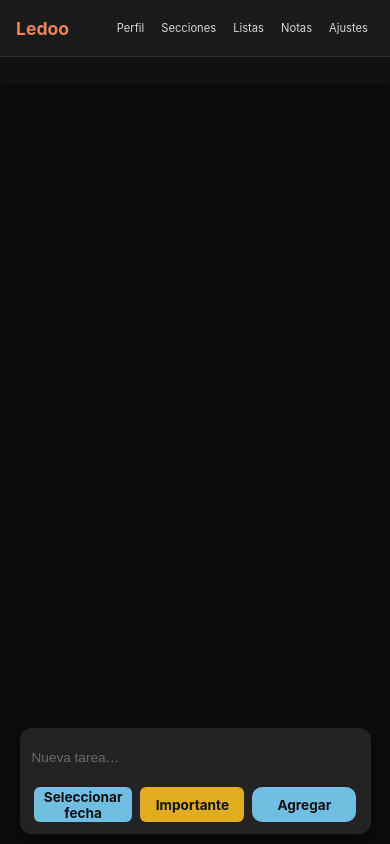
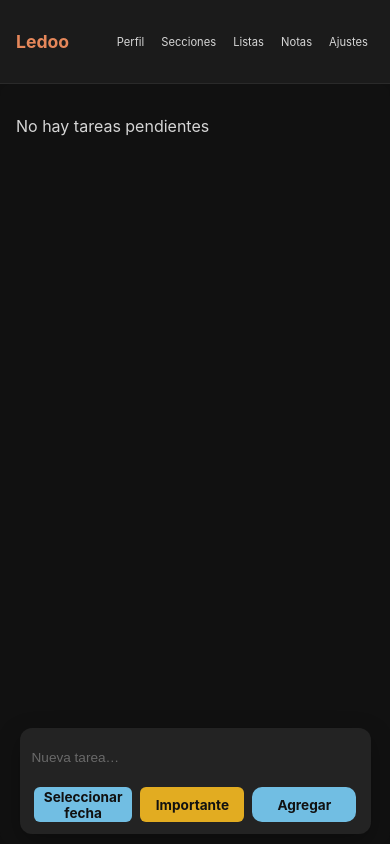
Before and after one commit to Len0416/LedooToDo, a React (Vite) app in the folder LedooToDoApp/: page / in a window 390 px wide. Built offline with nearby package versions, Linux system fonts and the light colour scheme.

Commit message:
Traspaso y Estructura inicial del proyecto y repositorio original, migración a React + TypeScript / configuración de rutas con React-Router-DOM, y arreglo de bugs visuales / #Faltan las Routes de movil y tablet / version 1.5.1

```diff
--- a/LedooToDoApp/src/assets/styles/components/main.css
+++ b/LedooToDoApp/src/assets/styles/components/main.css
@@ -1,5 +1,6 @@
 .main {
     padding: 24px;
+    height: 100%;
     display: flex;
     justify-content: space-between;
     align-items: center;
@@ -8,6 +9,7 @@
     background-color: rgba(36, 35, 35, 0.1); /* capa oscura semitransparente */
     background-blend-mode: multiply;
     border-radius: var(--radius);
+    overflow: visible;
     position: relative;
 }
 
--- a/LedooToDoApp/src/assets/styles/components/sidebar.css
+++ b/LedooToDoApp/src/assets/styles/components/sidebar.css
@@ -5,6 +5,7 @@
     padding: 20px;
     display: flex;
     flex-direction: column;
+    min-height: 100%;
     gap: 20px;
 }
 
--- a/LedooToDoApp/src/assets/styles/components/topbar.css
+++ b/LedooToDoApp/src/assets/styles/components/topbar.css
@@ -1,17 +1,14 @@
 /* Topbar */
 .topbar {
     grid-column: 1 / -1;
-    max-height: 60px;
+    min-height: 60px;
     background: var(--surface);
     border-bottom: 1px solid var(--border);
     display: flex;
     align-items: center;
     justify-content: space-between;
-    position: fixed;
     padding: 0 20px;
-    z-index: 5;
     gap: 20px;
-    width: 100%;
 }
 
 .logo {
--- a/LedooToDoApp/src/assets/styles/global.css
+++ b/LedooToDoApp/src/assets/styles/global.css
@@ -18,7 +18,7 @@
 }
 
 * { box-sizing: border-box }
-html, body { min-height: 100vh; min-width: 100vw; overflow-x: hidden;}
+html, body { height: 100vh; width: 100vw; overflow-x: hidden; overflow-y: auto;}
 body {
     margin: 0;
     font-family: Inter, system-ui, -apple-system, Segoe UI, Roboto, "Helvetica Neue", Arial, sans-serif;
@@ -29,10 +29,9 @@
 #app {
     display: grid;
     grid-template-columns: 300px 1fr;
-    grid-template-rows: auto 1fr;
+    grid-template-rows: 60px 1fr;
     min-height: 100vh;
-    width: 100vw;
-    overflow-x: hidden;
+    overflow: visible; /* no scroll interno */
     position: relative;
 }
 
--- a/LedooToDoApp/src/assets/styles/layouts/mediaPhone.css
+++ b/LedooToDoApp/src/assets/styles/layouts/mediaPhone.css
@@ -3,19 +3,21 @@
     #app {
         display: grid;
         grid-template-columns: 100vw;
-        grid-template-rows: 10% 0% 90%;
+        grid-template-rows: 10vh 90vh;
         width: 100vw;
-        overflow-x: hidden;
     }
 
     .topbar {
-        grid-column: 1 / -1;
         grid-row: 1;
         flex-direction: row;
         align-items: center;
         padding: 12px 16px;
+        position: fixed;
+        top: 0;
+        width: 100vw;
+        height: 10vh;
         gap: 8px;
-        height: auto;
+        z-index: 1;
     }
 
     .logo {
@@ -62,13 +64,14 @@
     }
 
     .main {
+        grid-row: 2;
         min-width: 100vw;
+        height: 90vh;
         padding: 16px;
         background-size: cover;
         background-position: center;
         background-repeat: no-repeat;
         background-attachment: fixed;
-        position: relative;
     }
 
     .main::before {
--- a/LedooToDoApp/src/assets/styles/layouts/mediaTablet.css
+++ b/LedooToDoApp/src/assets/styles/layouts/mediaTablet.css
@@ -3,7 +3,7 @@
     #app {
         display: grid;
         grid-template-columns: 100vw;
-        grid-template-rows: 10% 0% 90%;
+        grid-template-rows: 10vh 90vh;
         width: 100vw;
         overflow-x: hidden;
     }
```
